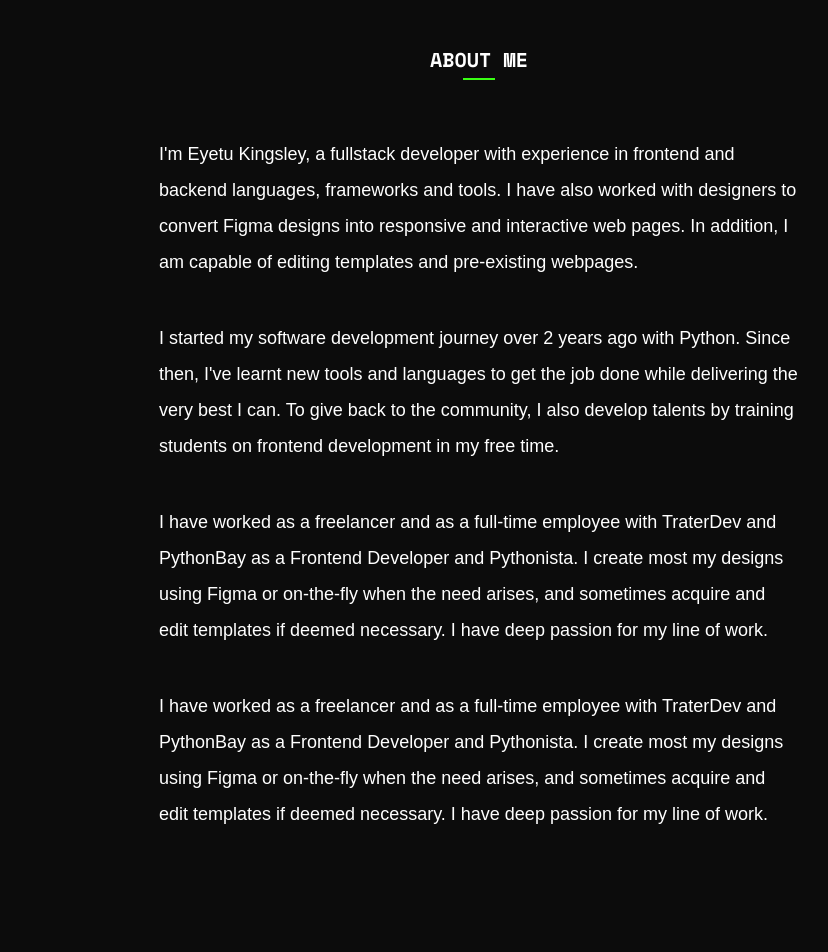
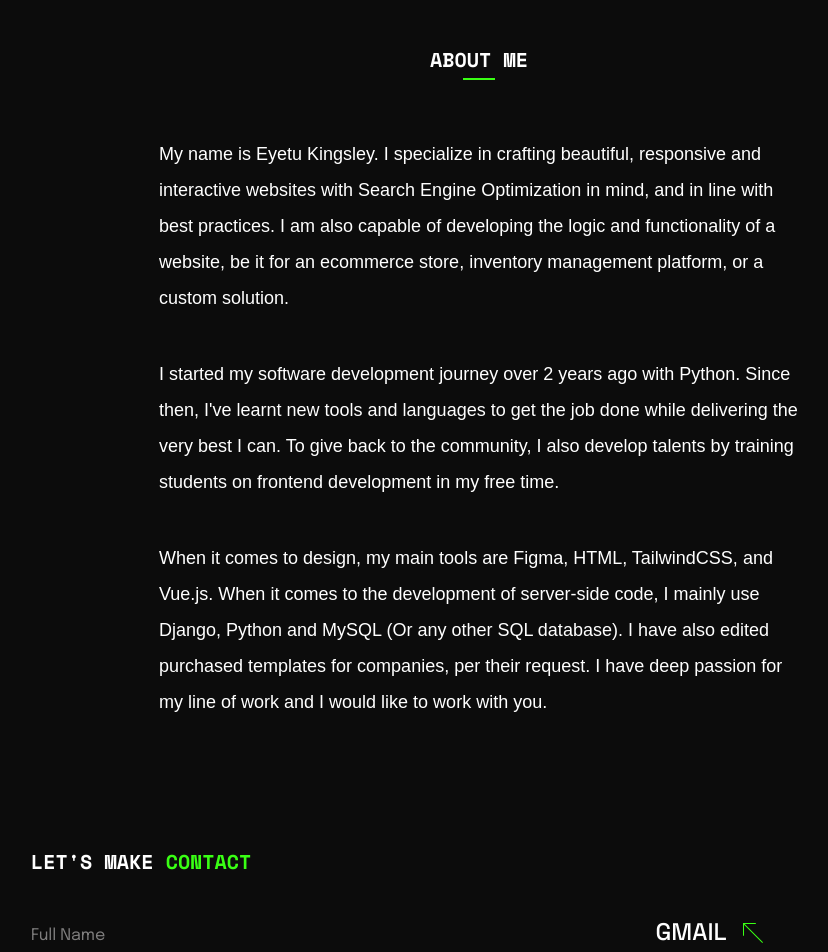
Before and after one commit to CodeKing12/Kingsley-s-Portfolio, a Vue app: page / in a window 1280 px wide. Shown: the part 4200-5152 px from the top of the page, without its empty margins (161-989 px from the left). Built offline with nearby package versions, Linux system fonts and the light colour scheme; a web font is replaced by a local one.

Commit message:
I have modified the contact links and the about text.

```diff
--- a/src/components/AboutMe.vue
+++ b/src/components/AboutMe.vue
@@ -3,17 +3,14 @@
         <h4 class="font-mono font-bold text-lg sm2:text-xl uppercase w-fit mx-auto cursor-pointer after:block after:w-2/3 lg:after:w-2/6 after:delay-100 after:mx-0 lg:after:mx-auto after:mt-1 after:bg-neon-green after:h-0.5 hover:after:w-full hover:after:opacity-100 after:duration-500 after:ease" data-aos="zoom-out" data-aos-easing="ease-in-sine" data-aos-duration="600" data-aos-offset="120">About Me</h4>
         <div class="flex flex-col mt-8 sm:mt-10 lg:mt-14 font-metrophobic text-lg leading-loose gap-10">
             <p data-aos="fade-up" data-aos-easing="ease" data-aos-duration="700" data-aos-offset="50">
-                I'm Eyetu Kingsley, a fullstack developer with experience in frontend and backend languages, frameworks and tools. I have also worked with designers to convert Figma designs into responsive and interactive web pages. In addition, I am capable of editing templates and pre-existing webpages.
+                My name is Eyetu Kingsley. I specialize in crafting beautiful, responsive and interactive websites with Search Engine Optimization in mind, and in line with best practices. I am also capable of developing the logic and functionality of a website, be it for an ecommerce store, inventory management platform, or a custom solution.
                 <!-- Lorem Ipsum is simply dummy text of the printing and typesetting industry. Lorem Ipsum has been the industry's standard dummy text ever since the 1500s, when an unknown printer took a galley of type and scrambled it to make a type specimen book. -->
             </p>
             <p data-aos="fade-left" data-aos-easing="ease" data-aos-duration="700" data-aos-offset="50">
                 I started my software development journey over 2 years ago with Python. Since then, I've learnt new tools and languages to get the job done while delivering the very best I can. To give back to the community, I also develop talents by training students on frontend development in my free time.
             </p>
             <p data-aos="fade-right" data-aos-easing="ease" data-aos-duration="700" data-aos-offset="50">
-                I have worked as a freelancer and as a full-time employee with TraterDev and PythonBay as a Frontend Developer and Pythonista. I create most my designs using Figma or on-the-fly when the need arises, and sometimes acquire and edit templates if deemed necessary. I have deep passion for my line of work.
-            </p>
-            <p data-aos="fade-down" data-aos-easing="ease" data-aos-duration="700" data-aos-offset="50">
-                I have worked as a freelancer and as a full-time employee with TraterDev and PythonBay as a Frontend Developer and Pythonista. I create most my designs using Figma or on-the-fly when the need arises, and sometimes acquire and edit templates if deemed necessary. I have deep passion for my line of work.
+                When it comes to design, my main tools are Figma, HTML, TailwindCSS, and Vue.js.  When it comes to the development of server-side code, I mainly use Django, Python and MySQL (Or any other SQL database). I have also edited purchased templates for companies, per their request. I have deep passion for my line of work and I would like to work with you.
             </p>
         </div>
     </section>
--- a/src/components/FooterSection.vue
+++ b/src/components/FooterSection.vue
@@ -20,13 +20,13 @@
                     </span>
                     <img class="w-5" src="@/assets/images/link-arrow.svg" />
                 </a>
-                <a class="flex gap-4 font-grotesk font-medium text-xl lg:text-2xl uppercase cursor-pointer group" data-aos="fade-left" data-aos-easing="ease-in" data-aos-duration="700" data-aos-delay="150" data-aos-offset="0">
+                <a class="flex gap-4 font-grotesk font-medium text-xl lg:text-2xl uppercase cursor-pointer group" data-aos="fade-left" data-aos-easing="ease-in" data-aos-duration="700" data-aos-delay="150" data-aos-offset="0" href="https://www.linkedin.com/in/eyetu-kingsley" target="_blank">
                     <span class="after:block after:w-0 after:bg-neon-green after:h-0.5 group-hover:after:w-full after:ease-linear after:duration-200">
                         LinkedIn
                     </span>
                     <img class="w-5" src="@/assets/images/link-arrow.svg" />
                 </a>
-                <a class="flex gap-4 font-grotesk font-medium text-xl lg:text-2xl uppercase cursor-pointer group" data-aos="fade-left" data-aos-easing="ease-in" data-aos-duration="700" data-aos-delay="200" data-aos-offset="0">
+                <a class="flex gap-4 font-grotesk font-medium text-xl lg:text-2xl uppercase cursor-pointer group" data-aos="fade-left" data-aos-easing="ease-in" data-aos-duration="700" data-aos-delay="200" data-aos-offset="0" href="https://api.whatsapp.com/send?phone=2347035991721&text=Hi,%20I%20need%20you%20to%20develop%20something%20for%20me." target="_blank">
                     <span class="after:block after:w-0 after:bg-neon-green after:h-0.5 group-hover:after:w-full after:ease-linear after:duration-200">
                         Whatsapp
                     </span>
```
